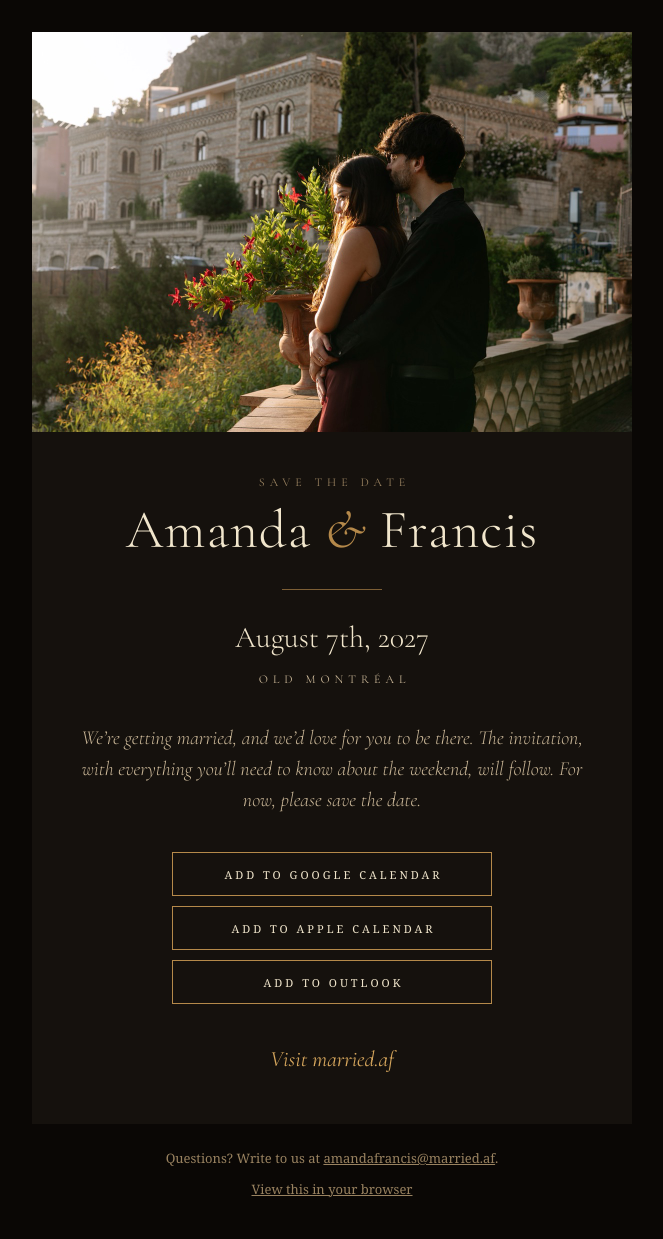
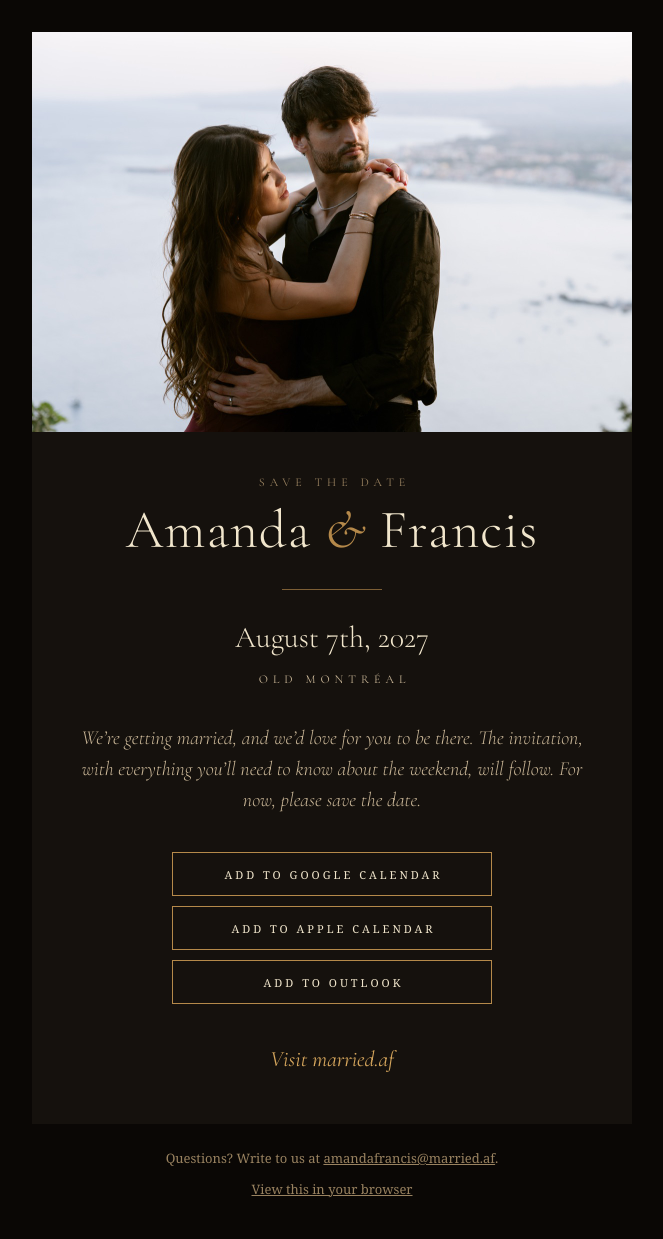
Before and after one commit to fwilliams/married.af, a Jekyll site: the page built from email/save-the-date.html, in a window 1280 px wide. Shown: the whole page, without its empty margins (308-971 px from the left). Built offline with Jekyll 4.4.1, drawn with Linux system fonts in a browser that asks for light colours; some web fonts are replaced.

Commit message:
Save-the-date banner: the embrace above the bay (DSC04688)
Full 3:2 frame at 1200x800, replacing the terrace crop; the site hero stays
DSC04519. Asset renamed to save-the-date-banner.jpg since it is no longer
the terrace.

Co-Authored-By: Claude Fable 5.1 <noreply@anthropic.com>

```diff
--- a/email/save-the-date.html
+++ b/email/save-the-date.html
@@ -59,7 +59,7 @@ title: Save the Date
         <tr>
           <td align="center" style="padding:0; line-height:0;">
             <a href="https://married.af" style="text-decoration:none;">
-              <img src="https://married.af/assets/save-the-date-terrace.jpg" width="600" height="400" alt="Amanda and Francis on a terrace in the evening sun" style="width:100%; max-width:600px; height:auto; display:block; border:0;">
+              <img src="https://married.af/assets/save-the-date-banner.jpg" width="600" height="400" alt="Amanda and Francis embracing on a hillside above the bay" style="width:100%; max-width:600px; height:auto; display:block; border:0;">
             </a>
           </td>
         </tr>
```
Also changed, not shown: assets/save-the-date-banner.jpg (added), assets/save-the-date-terrace.jpg (deleted).
